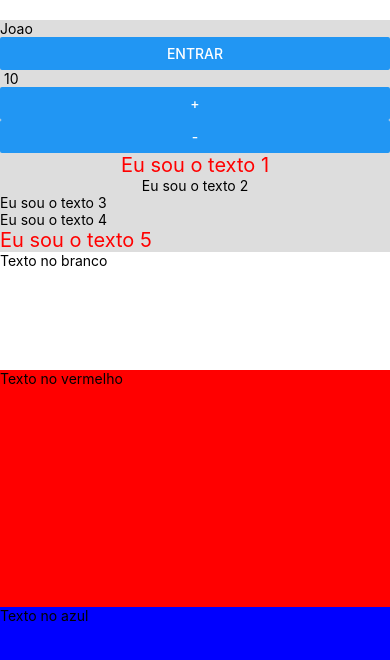
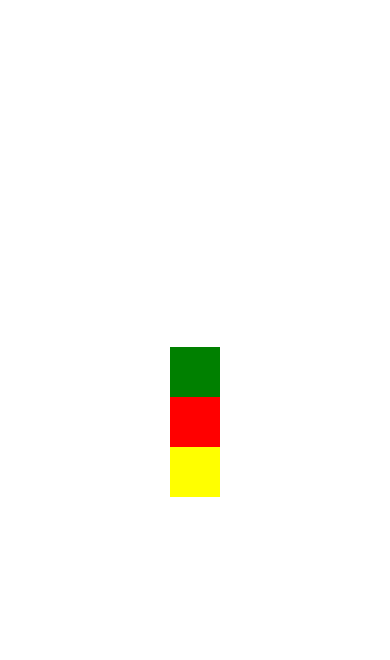
Before and after one commit to KristianKirschner/aprendizado-react-native, a React Native app: screen / in a window 390 px wide. Shown: the top 660 px of the page. Built offline with nearby package versions, Linux system fonts and the light colour scheme.

Commit message:
Alinhamento com flexbox

```diff
--- a/App.js
+++ b/App.js
@@ -1,80 +1,17 @@
 import React, { Component } from "react";
-import { View, Text, Button, StyleSheet } from "react-native";
+import { View, Text} from "react-native";
 
 class App extends Component {
-
-  constructor(props){
-    super(props)
-    this.state = {
-      nome: "Joao",
-      numero: 10
-    };
-
-    this.aumentar = this.aumentar.bind(this);
-    this.diminuir = this.diminuir.bind(this);
-    this.entrar = this.entrar.bind(this);
-  }
-
-  aumentar(){
-    this.setState((prevState) => ({
-      numero: prevState.numero + 1
-    }));
-  }
-
-  diminuir(){
-    this.setState((prevState) => ({
-      numero: prevState.numero - 1
-    }));
-  }
-
-  entrar(nome){
-    this.setState({
-      nome: nome,
-    })
-  }
     render() {
     return (
-      <View style={styles.area}>
-        <Text>{this.state.nome}</Text>
-        <Button title="Entrar" onPress={() => this.entrar("Joao")}/>
+      <View style={{flex:1, flexDirection: "column", justifyContent: "center", alignItems: "center"}}>
+        <View style={{width: 50, height: 50, backgroundColor: 'green'}}></View>
+        <View style={{width: 50, height: 50, backgroundColor: 'red'}}></View>
+        <View style={{width: 50, height: 50, backgroundColor: 'yellow'}}></View>
 
-        <Text> {this.state.numero} </Text>
-        <Button title="+" onPress={this.aumentar} />
-        <Button title="-" onPress={this.diminuir} />
-
-        <Text style={[styles.texto1, styles.alinhaTexto]}>Eu sou o texto 1</Text>
-        <Text style={styles.alinhaTexto}>Eu sou o texto 2</Text>
-        <Text>Eu sou o texto 3</Text>
-        <Text>Eu sou o texto 4</Text>
-        <Text style={styles.texto1}>Eu sou o texto 5</Text>
-
-        <View style={{backgroundColor: 'white', flex: 1}}>
-          <Text>Texto no branco</Text>
-        </View>
-        <View style={{backgroundColor: 'red', flex: 2}}>
-          <Text>Texto no vermelho</Text>
-        </View>
-        <View style={{backgroundColor: 'blue', flex: 2}}>
-          <Text>Texto no azul</Text>
-        </View>
       </View>
     );
   }
 }
 
-const styles = StyleSheet.create({
-  area:{
-    marginTop: 20,
-    backgroundColor: '#ddd',
-    flex: 1
-  },
-  texto1:{
-    color: 'red',
-    fontSize: 20
-  },
-  alinhaTexto:{
-    textAlign: 'center'
-  }
-});
-
 export default App;
```
